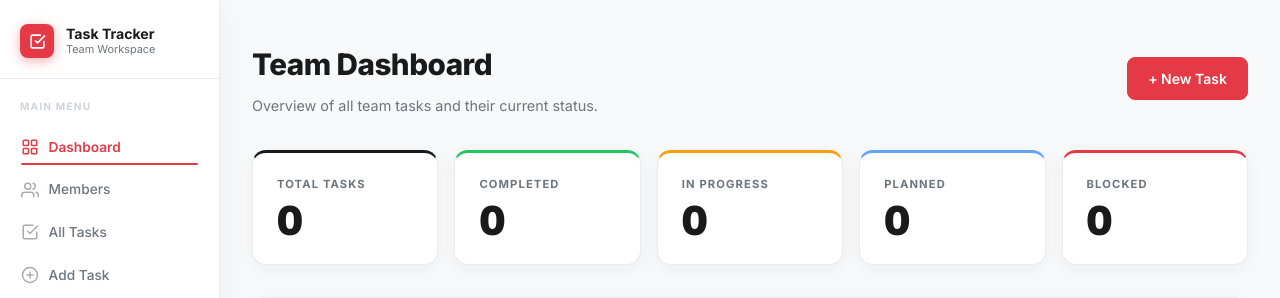
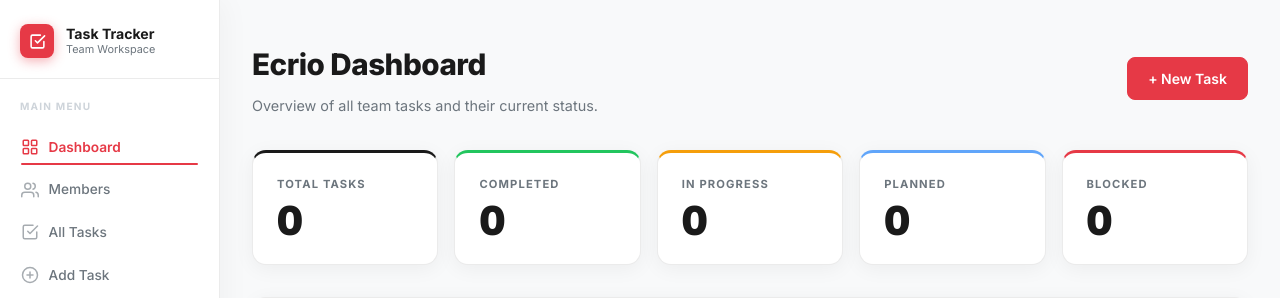
Before and after one commit to gowthamapandian11/tasker, a Flask app: page / in a window 1280 px wide. Shown: the top 298 px of the page. Run offline with Flask 3, Linux system fonts and the light colour scheme; data that the repository does not hold is empty.

Commit message:
Update dashboard.html title change

```diff
--- a/task-tracker/templates/dashboard.html
+++ b/task-tracker/templates/dashboard.html
@@ -8,7 +8,7 @@
   <div class="page-header">
     <div class="header-row">
       <div>
-        <h1>Team Dashboard</h1>
+        <h1>Ecrio Dashboard</h1>
         <p>Overview of all team tasks and their current status.</p>
       </div>
       <a href="{{ url_for('tasks.add_task') }}" class="btn btn-primary" id="btn-add-task-dashboard">
```
